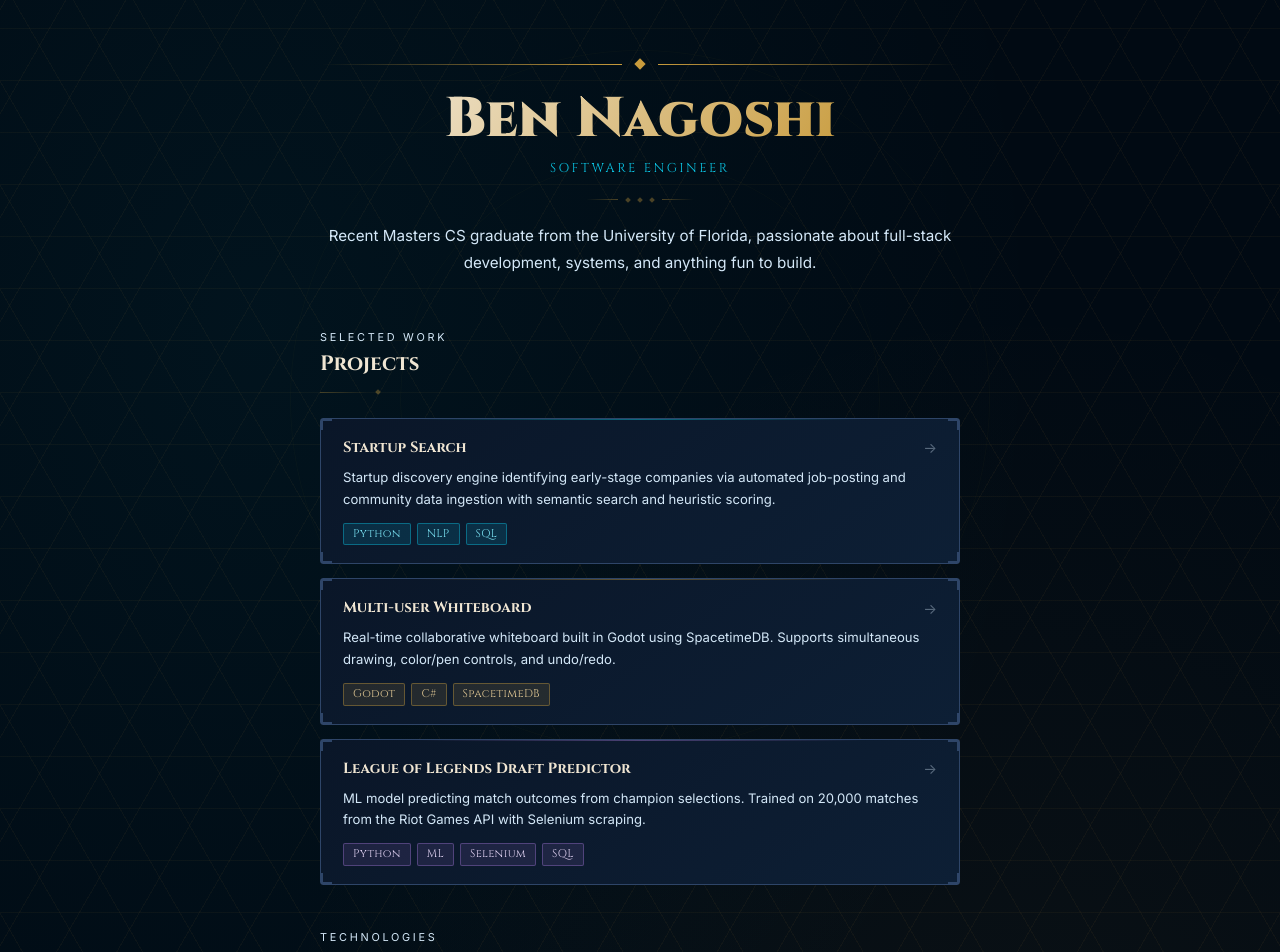
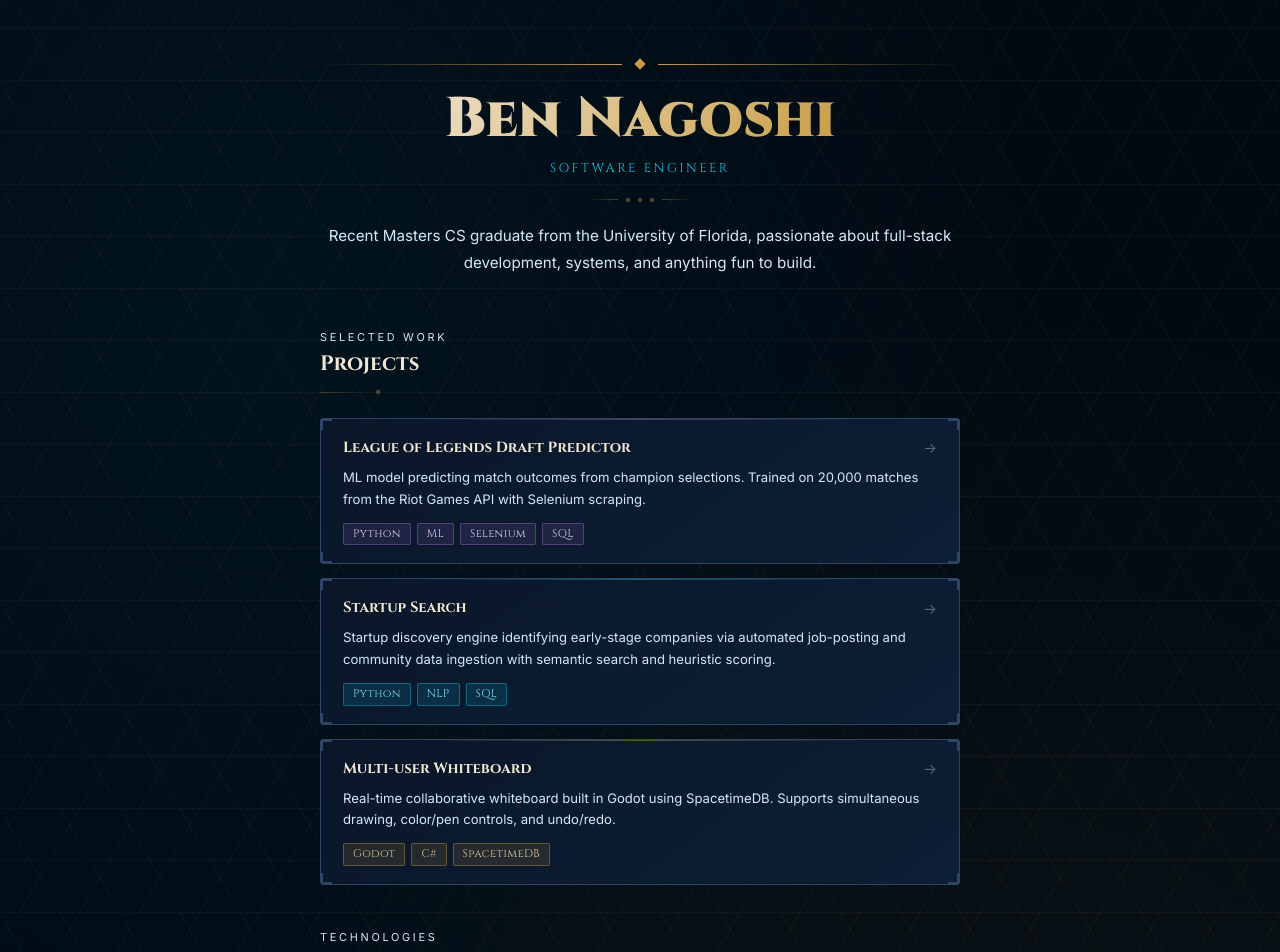
Before and after one commit to bynagoshi/personal-website-source, a React (Vite) app: page / in a window 1280 px wide. Shown: the top 952 px of the page. Built offline with nearby package versions, Linux system fonts and the light colour scheme.

Commit message:
swapped project order

```diff
--- a/src/components/Main.tsx
+++ b/src/components/Main.tsx
@@ -7,6 +7,15 @@ const PROFILE = {
   about:
     "Recent Masters CS graduate from the University of Florida, passionate about full-stack development, systems, and anything fun to build.",
   projects: [
+    {
+      name: "League of Legends Draft Predictor",
+      status: "",
+      description:
+        "ML model predicting match outcomes from champion selections. Trained on 20,000 matches from the Riot Games API with Selenium scraping.",
+      tags: ["Python", "ML", "Selenium", "SQL"],
+      accent: "#9b72cf",
+      href: "https://draftprediction.vercel.app",
+    },
     {
       name: "Startup Search",
       status: "",
@@ -24,15 +33,6 @@ const PROFILE = {
       tags: ["Godot", "C#", "SpacetimeDB"],
       accent: "#c89b3c",
       href: "https://github.com/bynagoshi/whiteboard",
-    },
-    {
-      name: "League of Legends Draft Predictor",
-      status: "",
-      description:
-        "ML model predicting match outcomes from champion selections. Trained on 20,000 matches from the Riot Games API with Selenium scraping.",
-      tags: ["Python", "ML", "Selenium", "SQL"],
-      accent: "#9b72cf",
-      href: "https://draftprediction.vercel.app",
     },
   ],
   skills: {
```
